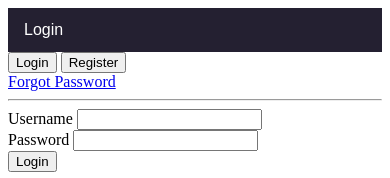
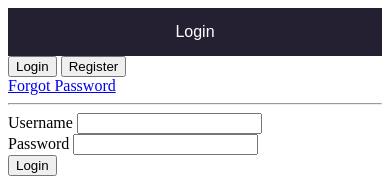
Before and after one commit to brttd/vov-social-app, a SvelteKit app: page /login in a window 390 px wide. Shown: the top 178 px of the page. Built offline with nearby package versions, Linux system fonts and the light colour scheme.

Commit message:
[Jordan] Navbar updates

```diff
--- a/src/routes/+layout.svelte
+++ b/src/routes/+layout.svelte
@@ -79,15 +79,31 @@
 		color: white;
 		margin: 0 1rem;
 		padding: 5px 0;
+
+		border-top: solid transparent 2px;
+		border-bottom: solid transparent 2px;
 	}
 	nav a:hover,
 	nav button:hover {
 		border-top: solid #504b61 2px;
 		border-bottom: solid #504b61 2px;
+
+		position: relative;
+		top: 2px;
 	}
 	.active {
 		border-top: solid #504b61 2px;
 		border-bottom: solid #504b61 2px;
+	}
+
+	@media (max-width: 600px) {
+		nav {
+			justify-content: space-evenly;
+		}
+		nav a,
+		nav button {
+			margin: 0 0.5rem;
+		}
 	}
 
 	form {
```
